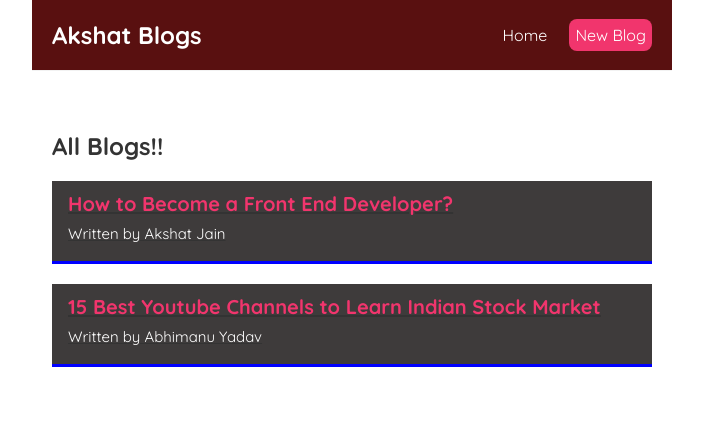
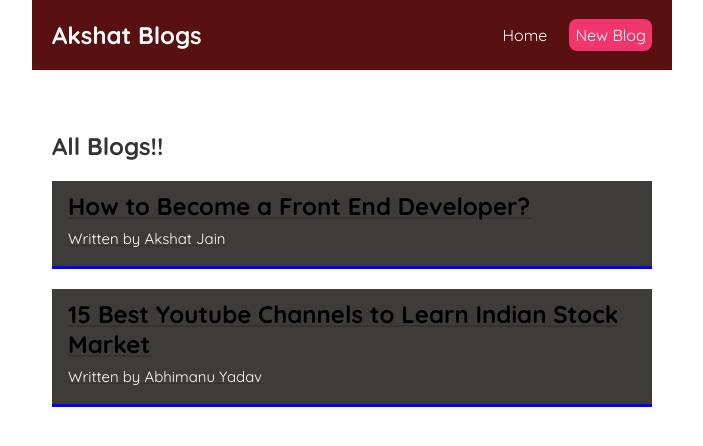
Before and after one commit to Akshat2Jain/blogapp_reactjs, a React (Create React App) app: page / in a window 1280 px wide. Shown: the top 446 px of the page, without its empty margins (288-991 px from the left). Built offline with nearby package versions, Linux system fonts and the light colour scheme; data requests are answered from the project's data file.

Commit message:
fixing blog header color and size.

```diff
--- a/src/index.css
+++ b/src/index.css
@@ -48,8 +48,8 @@
   box-shadow: 1px 3px 5px rgba(0, 0, 0, 0.5);
 }
 .blog-preview h2 {
-  font-size: 20px;
-  color: #f1356d;
+  font-size: 1.5rem;
+  color: #000;
   margin-bottom: 8px;
 }
 .blog-preview p {
```
